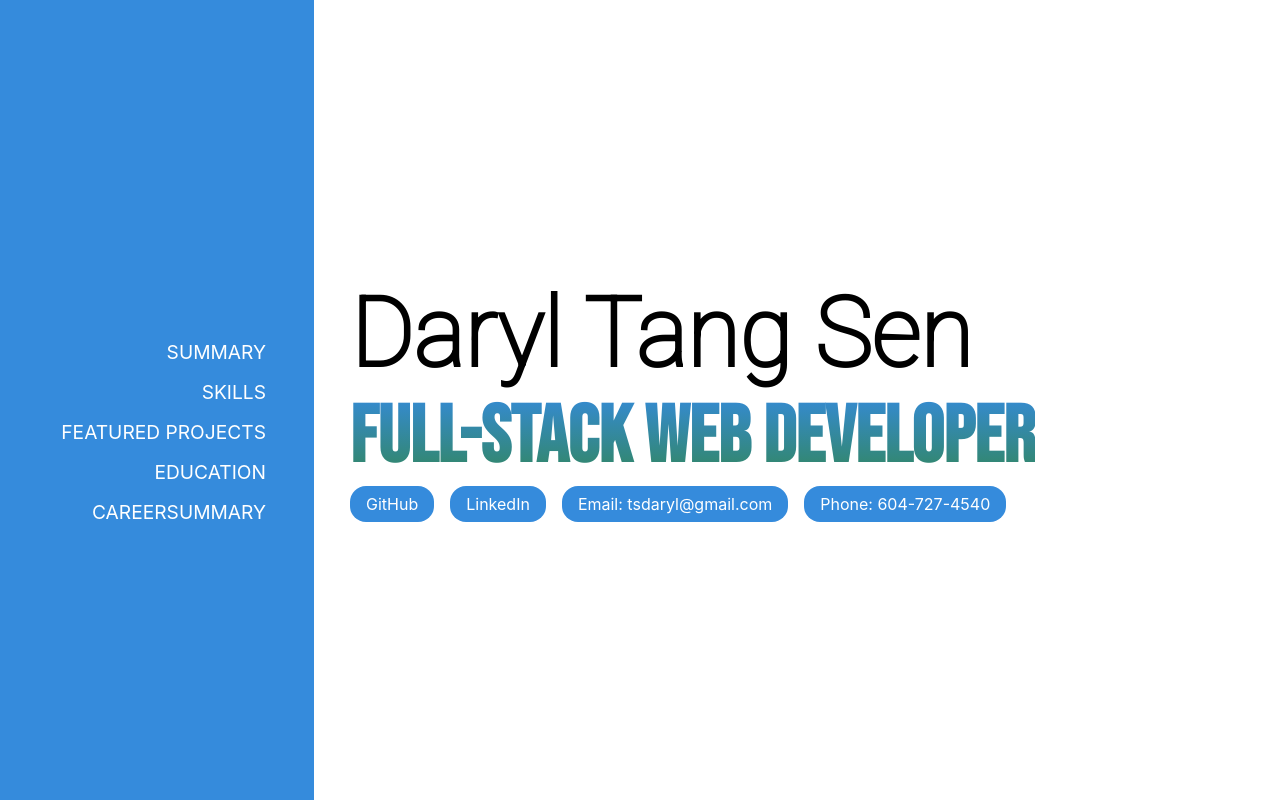
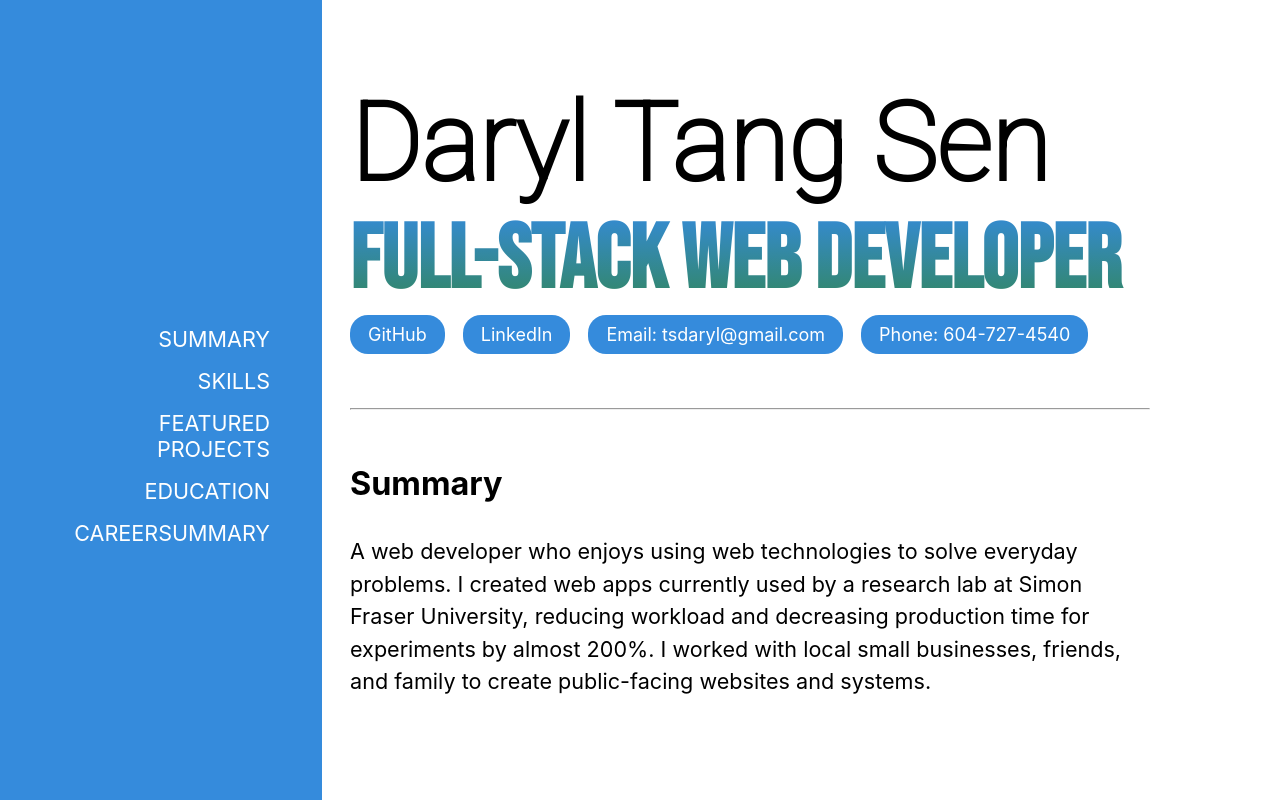
Before and after one commit to daryl-sen/sensworks, a React (Create React App) app: page /summary in a window 1280 px wide. Built offline with nearby package versions, Linux system fonts and the light colour scheme.

Commit message:
add summary page

```diff
--- a/src/App.js
+++ b/src/App.js
@@ -20,6 +20,7 @@ function App() {
           <LinkButton link="tel:604-727-4540" linkText="Phone: 604-727-4540" newTab={true}/>
         </div>
       </header>
+      <hr/>
       <Sidenav />
     </main>
   );
--- a/src/App.scss
+++ b/src/App.scss
@@ -1,5 +1,9 @@
 @import url('https://fonts.googleapis.com/css2?family=Roboto:wght@100&display=swap');
 @import url('https://fonts.googleapis.com/css2?family=Bebas+Neue&family=Roboto:wght@100&display=swap');
+
+body {
+  font-size: 18px;
+}
 
 #root {
   display: flex;
@@ -35,3 +39,18 @@
     margin-right: 1em;
   }
 }
+
+hr {
+  margin: 3em 0;
+}
+
+section {
+  max-width: 800px;
+  h3 {
+    font-size: 1.8em;
+  }
+  p {
+    font-size: 1.2em;
+    line-height: 150%;
+  }
+}
--- a/src/Summary.js
+++ b/src/Summary.js
@@ -1,6 +1,11 @@
 function Summary(props) {
   return (
-    <p>Summary</p>
+    <section>
+      <h3>Summary</h3>
+      <p>
+        A web developer who enjoys using web technologies to solve everyday problems. I created web apps currently used by a research lab at Simon Fraser University, reducing workload and decreasing production time for experiments by almost 200%. I worked with local small businesses, friends, and family to create public-facing websites and systems.
+      </p>
+    </section>
   );
 }
 
--- a/src/components/MainRouter.js
+++ b/src/components/MainRouter.js
@@ -1,4 +1,5 @@
 import { BrowserRouter as Router, Link, Route, Switch } from 'react-router-dom';
+import { useState } from 'react';
 import CareerSummary from '../CareerSummary';
 import Summary from '../Summary';
 import Education from '../Education';
@@ -6,6 +7,9 @@ import FeaturedProjects from '../FeaturedProjects';
 import Skills from '../Skills';
 
 const MainRouter = () => {
+
+  const [ activeLink, setActiveLink ] = useState('summary');
+
   return (
     <>
       <Router>
@@ -21,11 +25,11 @@ const MainRouter = () => {
         </nav>
 
         <Switch>
-          <Route path="/dashboard" component={Summary} />
-          <Route path="/login" component={Skills} />
-          <Route path="/logout" component={FeaturedProjects} />
-          <Route path="/register" component={Education} />
-          <Route path="/register" component={CareerSummary} />
+          <Route path="/summary" component={Summary} />
+          <Route path="/skills" component={Skills} />
+          <Route path="/featured" component={FeaturedProjects} />
+          <Route path="/education" component={Education} />
+          <Route path="/career" component={CareerSummary} />
         </Switch>
 
       </Router>
```
